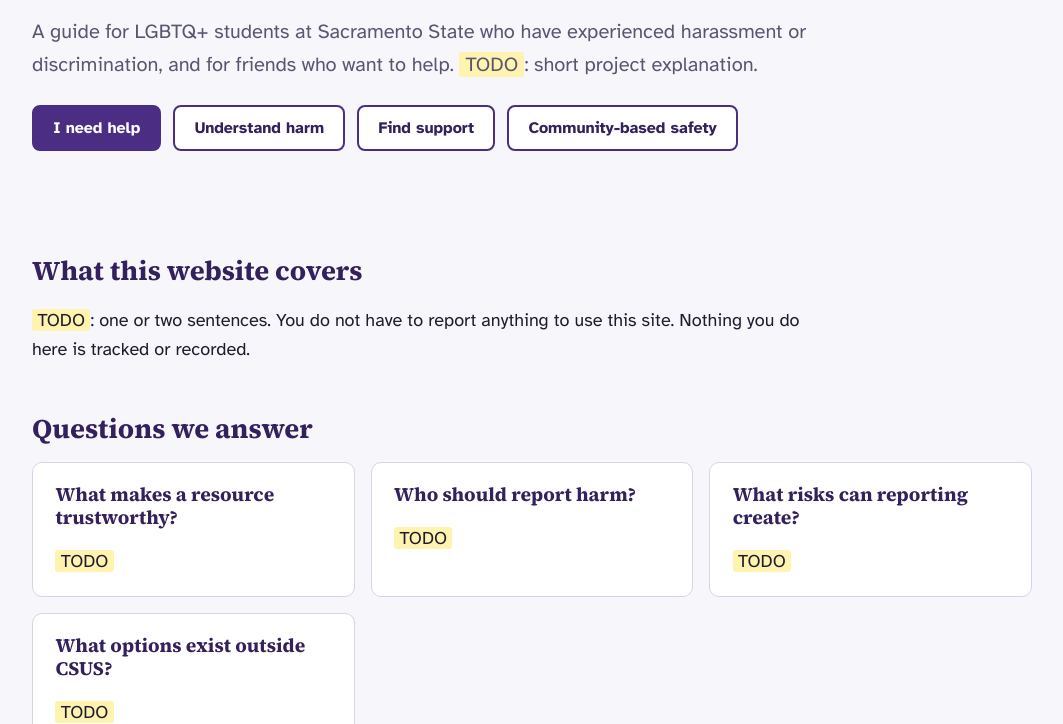
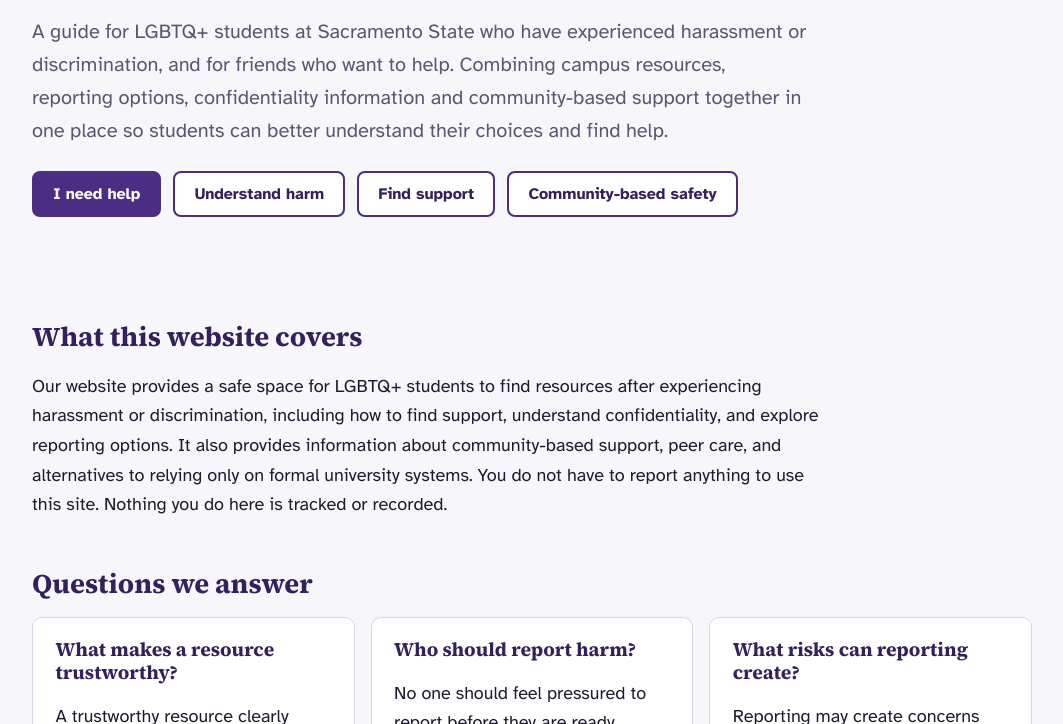
Before and after one commit to laur-io/lgbtq-student-safety, a plain HTML site: page index.html in a window 1280 px wide. Shown: the part 296-1020 px from the top of the page, without its empty margins (108-1171 px from the left). Drawn offline with Linux system fonts and the light colour scheme.

Commit message:
Added main content for index page

```diff
--- a/index.html
+++ b/index.html
@@ -20,7 +20,7 @@
 
 <section class="hero">
 <h1>Your options matter.</h1>
-<p class="lede">A guide for LGBTQ+ students at Sacramento State who have experienced harassment or discrimination, and for friends who want to help. <span class="todo">TODO</span>: short project explanation.</p>
+<p class="lede">A guide for LGBTQ+ students at Sacramento State who have experienced harassment or discrimination, and for friends who want to help. Combining campus resources, reporting options, confidentiality information and community-based support together in one place so students can better understand their choices and find help.</p>
 <div class="btn-row">
 <a class="btn primary" href="resources.html">I need help</a>
 <a class="btn" href="harm.html">Understand harm</a>
@@ -30,14 +30,15 @@
 </section>
 <section class="prose">
 <h2>What this website covers</h2>
-<p><span class="todo">TODO</span>: one or two sentences. You do not have to report anything to use this site. Nothing you do here is tracked or recorded.</p>
+<p>Our website provides a safe space for LGBTQ+ students to find resources after experiencing harassment or discrimination, including how to find support, understand confidentiality, and explore reporting options. It also provides information about community-based support, peer care, and alternatives to relying only on formal university systems. You do not have to report anything to use this site. Nothing you do here is tracked or recorded.</p>
 <h2>Questions we answer</h2>
 </section>
 <div class="grid">
-<div class="card"><h3>What makes a resource trustworthy?</h3><p><span class="todo">TODO</span></p></div>
-<div class="card"><h3>Who should report harm?</h3><p><span class="todo">TODO</span></p></div>
-<div class="card"><h3>What risks can reporting create?</h3><p><span class="todo">TODO</span></p></div>
-<div class="card"><h3>What options exist outside CSUS?</h3><p><span class="todo">TODO</span></p></div>
+<div class="card"><h3>What makes a resource trustworthy?</h3><p>A trustworthy resource clearly explains what support it provides, how it protects your privacy, and what may happen after you contact it. It should be accessible, respectful of your identity, and honest about its limitations. READ MORE
+<span class="todo">ADD READ MORE</span></p></div>
+<div class="card"><h3>Who should report harm?</h3><p>No one should feel pressured to report before they are ready. Students can choose whether to report, seek confidential support first, or ask someone they trust to help them understand their options. <span class="todo">ADD READ MORE</span></p></div>
+<div class="card"><h3>What risks can reporting create?</h3><p>Reporting may create concerns about privacy, retaliation, being outed, institutional procedures, or losing control over who receives your information. Understanding these risks can help students make informed choices.<span class="todo">ADD READ MORE</span></p></div>
+<div class="card"><h3>What options exist outside CSUS?</h3><p><span class="todo">ADD READ MORE</span></p></div>
 </div>
 <aside class="card reading"><h3>Further reading</h3><ul><li>Sharon Stein: <span class='todo'>TODO add title and how it connects</span></li></ul></aside>
 
```
